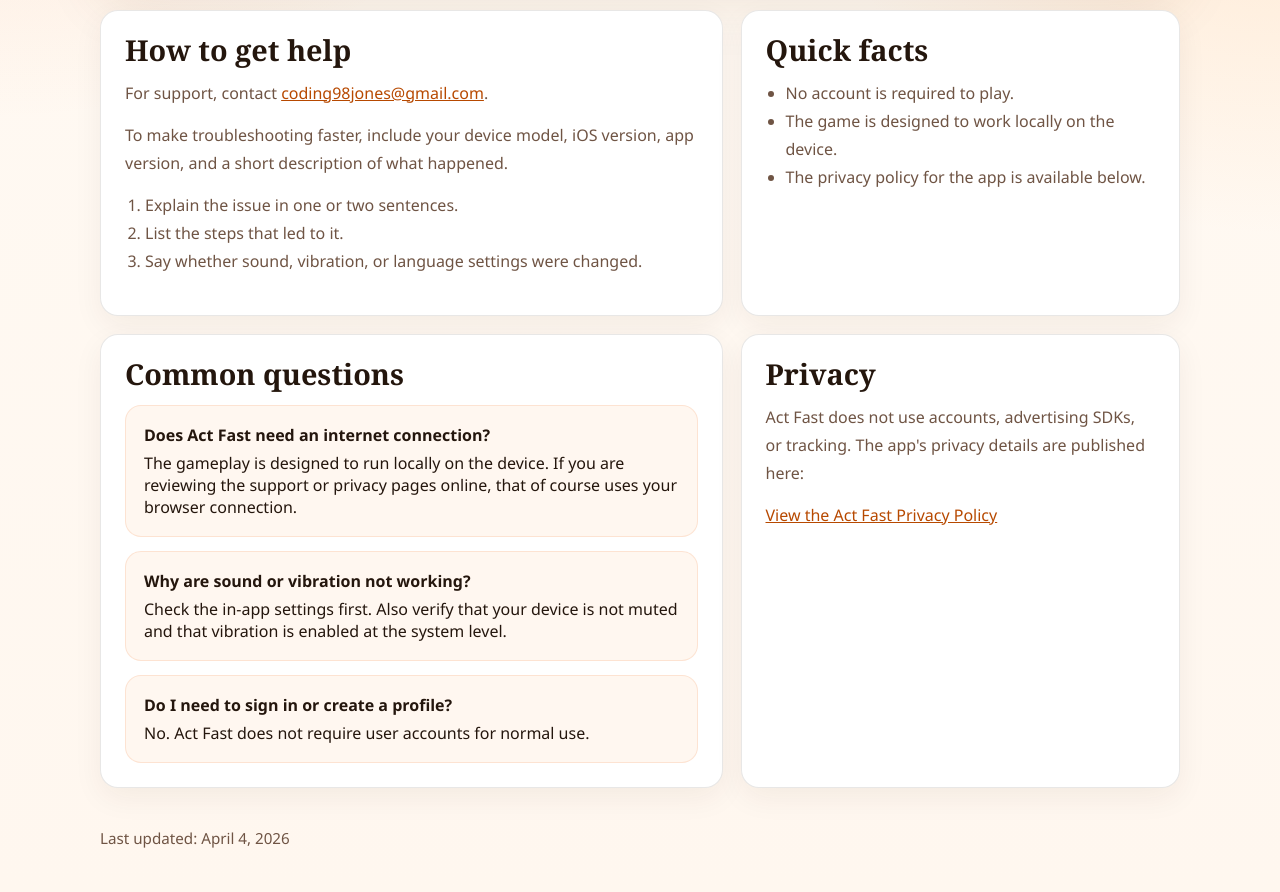
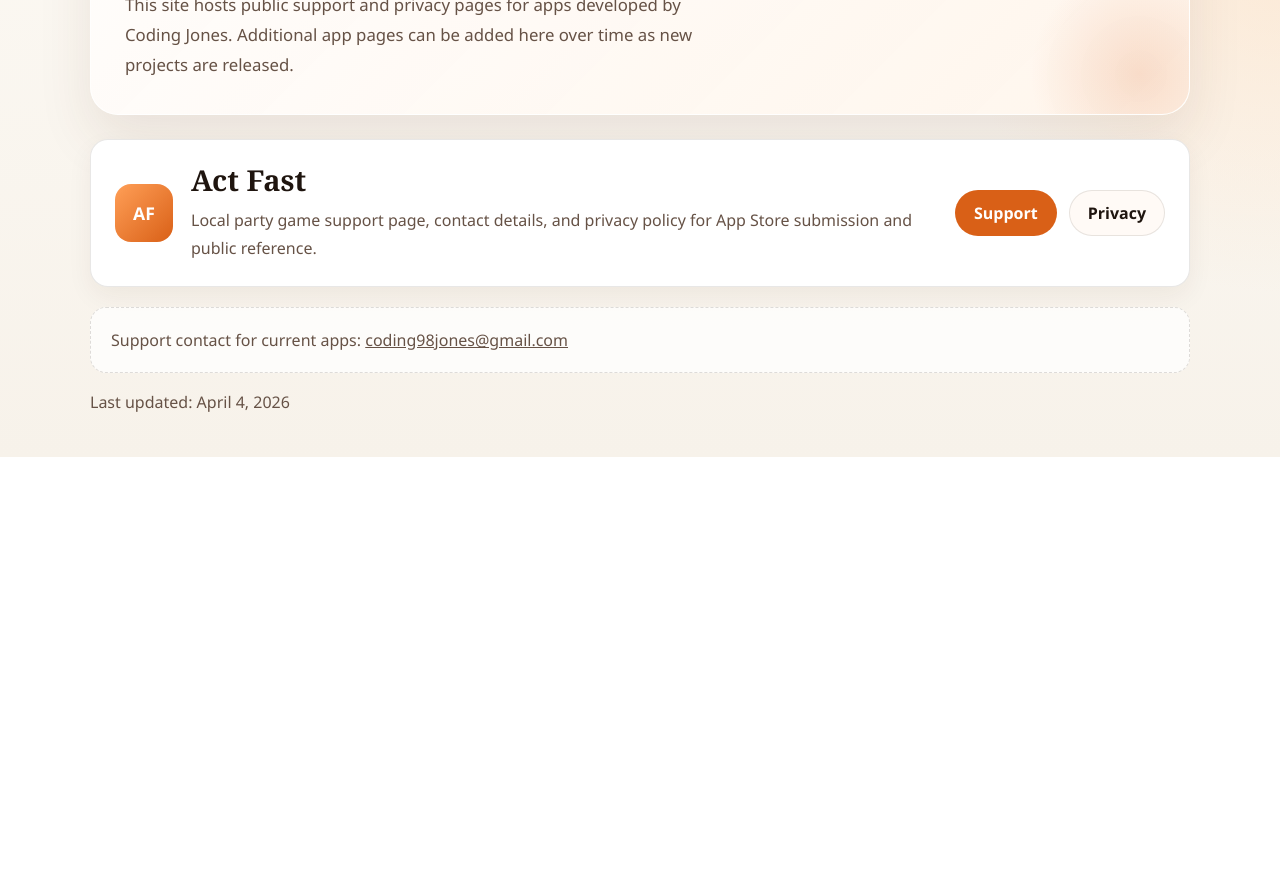
Before and after one commit to Git98Jones/git98jones.github.io, a plain HTML site: page index.html in a window 1280 px wide. Shown: the part 530-1422 px from the top of the page. After the commit the page ends 987 px from the top, so only its background shows below. Drawn offline with Linux system fonts and the light colour scheme.

Commit message:
Prepare pages for multiple apps

```diff
--- a/index.html
+++ b/index.html
@@ -3,33 +3,29 @@
   <head>
     <meta charset="UTF-8" />
     <meta name="viewport" content="width=device-width, initial-scale=1.0" />
-    <title>Act Fast Support</title>
+    <title>Coding Jones Apps</title>
     <meta
       name="description"
-      content="Support page for the Act Fast party game app."
+      content="Support and privacy pages for apps developed by Coding Jones."
     />
     <style>
       :root {
-        --bg: #fff7ef;
-        --surface: rgba(255, 255, 255, 0.86);
+        --bg: #f7f2ea;
+        --surface: rgba(255, 255, 255, 0.9);
         --surface-strong: #ffffff;
-        --text: #24160d;
-        --muted: #6f5444;
-        --accent: #ef6c1c;
-        --accent-deep: #b74900;
-        --line: rgba(36, 22, 13, 0.1);
-        --shadow: 0 24px 60px rgba(108, 58, 20, 0.12);
+        --text: #1f150f;
+        --muted: #665246;
+        --accent: #d96017;
+        --accent-soft: rgba(217, 96, 23, 0.12);
+        --line: rgba(31, 21, 15, 0.1);
+        --shadow: 0 24px 54px rgba(85, 50, 26, 0.1);
         --radius-lg: 28px;
         --radius-md: 18px;
-        --wrap: 1080px;
+        --wrap: 1100px;
       }
 
       * {
         box-sizing: border-box;
-      }
-
-      html {
-        scroll-behavior: smooth;
       }
 
       body {
@@ -37,44 +33,41 @@
         font-family: "Avenir Next", Avenir, "Segoe UI", sans-serif;
         color: var(--text);
         background:
-          radial-gradient(circle at top left, rgba(239, 108, 28, 0.22), transparent 34%),
-          radial-gradient(circle at right 20%, rgba(255, 202, 149, 0.42), transparent 28%),
-          linear-gradient(180deg, #fffaf4 0%, var(--bg) 100%);
+          radial-gradient(circle at top left, rgba(217, 96, 23, 0.18), transparent 28%),
+          radial-gradient(circle at right, rgba(255, 210, 168, 0.36), transparent 24%),
+          linear-gradient(180deg, #fffdf9 0%, var(--bg) 100%);
       }
 
       a {
-        color: var(--accent-deep);
+        color: inherit;
       }
 
       .page {
         width: min(calc(100% - 32px), var(--wrap));
         margin: 0 auto;
+        padding: 28px 0 44px;
       }
 
       .hero {
-        padding: 32px 0 20px;
-      }
-
-      .hero-card {
         position: relative;
         overflow: hidden;
-        border: 1px solid rgba(255, 255, 255, 0.7);
+        padding: 34px;
         border-radius: var(--radius-lg);
-        padding: 28px;
+        border: 1px solid rgba(255, 255, 255, 0.85);
         background:
-          linear-gradient(135deg, rgba(255, 255, 255, 0.95), rgba(255, 243, 232, 0.88)),
-          var(--surface);
+          linear-gradient(135deg, rgba(255, 255, 255, 0.97), rgba(255, 245, 236, 0.92));
         box-shadow: var(--shadow);
       }
 
-      .hero-card::after {
+      .hero::after {
         content: "";
         position: absolute;
-        inset: auto -60px -90px auto;
+        right: -60px;
+        bottom: -70px;
         width: 220px;
         height: 220px;
         border-radius: 50%;
-        background: radial-gradient(circle, rgba(239, 108, 28, 0.2), transparent 70%);
+        background: radial-gradient(circle, rgba(217, 96, 23, 0.17), transparent 70%);
       }
 
       .eyebrow {
@@ -82,8 +75,8 @@
         margin-bottom: 14px;
         padding: 8px 12px;
         border-radius: 999px;
-        background: rgba(239, 108, 28, 0.12);
-        color: var(--accent-deep);
+        background: var(--accent-soft);
+        color: var(--accent);
         font-size: 0.78rem;
         font-weight: 700;
         letter-spacing: 0.12em;
@@ -95,34 +88,73 @@
         margin: 0;
         font-family: Georgia, "Times New Roman", serif;
         font-weight: 700;
-        line-height: 1.04;
       }
 
       h1 {
-        max-width: 10ch;
-        font-size: clamp(2.6rem, 6vw, 5rem);
+        max-width: 12ch;
+        font-size: clamp(2.7rem, 6vw, 5.2rem);
+        line-height: 1.02;
       }
 
       .lead {
-        max-width: 62ch;
+        max-width: 64ch;
         margin: 18px 0 0;
-        font-size: 1.06rem;
-        line-height: 1.75;
         color: var(--muted);
+        line-height: 1.8;
+        font-size: 1.05rem;
       }
 
-      .hero-links {
+      .apps {
+        display: grid;
+        gap: 18px;
+        margin-top: 24px;
+      }
+
+      .app-card {
+        display: grid;
+        gap: 18px;
+        padding: 24px;
+        border: 1px solid var(--line);
+        border-radius: var(--radius-md);
+        background: var(--surface-strong);
+        box-shadow: 0 10px 26px rgba(63, 37, 19, 0.06);
+      }
+
+      .app-mark {
+        display: inline-flex;
+        align-items: center;
+        justify-content: center;
+        width: 58px;
+        height: 58px;
+        border-radius: 16px;
+        background: linear-gradient(135deg, #ff9f57, #d96017);
+        color: #fff;
+        font-weight: 800;
+        font-size: 1.1rem;
+      }
+
+      .app-copy h2 {
+        font-size: 1.8rem;
+        line-height: 1.1;
+      }
+
+      .app-copy p {
+        margin: 10px 0 0;
+        color: var(--muted);
+        line-height: 1.75;
+      }
+
+      .actions {
         display: flex;
         flex-wrap: wrap;
         gap: 12px;
-        margin-top: 28px;
       }
 
       .button {
         display: inline-flex;
         align-items: center;
         justify-content: center;
-        min-height: 48px;
+        min-height: 46px;
         padding: 0 18px;
         border-radius: 999px;
         border: 1px solid transparent;
@@ -136,107 +168,52 @@
       }
 
       .button-secondary {
-        border-color: rgba(36, 22, 13, 0.12);
-        background: rgba(255, 255, 255, 0.72);
+        border-color: var(--line);
+        background: #fffaf6;
         color: var(--text);
       }
 
-      .grid {
-        display: grid;
-        grid-template-columns: repeat(12, 1fr);
-        gap: 18px;
-        padding: 12px 0 40px;
-      }
-
-      .panel {
-        grid-column: span 12;
-        padding: 24px;
-        border: 1px solid var(--line);
-        border-radius: var(--radius-md);
-        background: var(--surface-strong);
-        box-shadow: 0 10px 30px rgba(73, 42, 20, 0.06);
-      }
-
-      .panel h2 {
-        margin-bottom: 14px;
-        font-size: 1.8rem;
-      }
-
-      .panel p,
-      .panel li {
-        margin: 0;
+      .note {
+        margin-top: 20px;
+        padding: 18px 20px;
+        border-radius: 16px;
+        background: rgba(255, 255, 255, 0.72);
+        border: 1px dashed rgba(31, 21, 15, 0.14);
         color: var(--muted);
         line-height: 1.75;
       }
 
-      .panel p + p,
-      .panel ul,
-      .panel ol {
-        margin-top: 14px;
-      }
-
-      .panel ul,
-      .panel ol {
-        padding-left: 20px;
-      }
-
-      .faq {
-        display: grid;
-        gap: 14px;
-        margin-top: 16px;
-      }
-
-      .faq-item {
-        padding: 18px;
-        border-radius: 16px;
-        background: #fff7f0;
-        border: 1px solid rgba(239, 108, 28, 0.14);
-      }
-
-      .faq-item strong {
-        display: block;
-        margin-bottom: 6px;
-        color: var(--text);
-      }
-
       footer {
-        padding: 0 0 44px;
+        margin-top: 18px;
         color: var(--muted);
-        font-size: 0.95rem;
       }
 
       @media (min-width: 820px) {
-        .panel-wide {
-          grid-column: span 7;
-        }
-
-        .panel-side {
-          grid-column: span 5;
-        }
-
-        .hero-card {
-          padding: 42px;
+        .app-card {
+          grid-template-columns: auto 1fr auto;
+          align-items: center;
         }
       }
 
       @media (prefers-reduced-motion: no-preference) {
-        .hero-card,
-        .panel {
-          animation: rise 600ms ease both;
+        .hero,
+        .app-card,
+        .note {
+          animation: float-up 560ms ease both;
         }
 
-        .panel:nth-child(2) {
+        .app-card {
           animation-delay: 120ms;
         }
 
-        .panel:nth-child(3) {
-          animation-delay: 200ms;
+        .note {
+          animation-delay: 220ms;
         }
 
-        @keyframes rise {
+        @keyframes float-up {
           from {
             opacity: 0;
-            transform: translateY(18px);
+            transform: translateY(16px);
           }
 
           to {
@@ -250,90 +227,37 @@
   <body>
     <main class="page">
       <section class="hero">
-        <div class="hero-card">
-          <span class="eyebrow">App Store Support</span>
-          <h1>Act Fast support</h1>
-          <p class="lead">
-            Act Fast is a local party game for charades-style rounds with teams,
-            words, sound, and quick handoffs. If something is unclear or not
-            working as expected, this page is the public support contact for the
-            app.
-          </p>
-          <div class="hero-links">
-            <a class="button button-primary" href="mailto:coding98jones@gmail.com"
-              >Email Support</a
-            >
+        <span class="eyebrow">App Pages</span>
+        <h1>Support and privacy pages for published apps</h1>
+        <p class="lead">
+          This site hosts public support and privacy pages for apps developed by
+          Coding Jones. Additional app pages can be added here over time as new
+          projects are released.
+        </p>
+      </section>
+
+      <section class="apps" aria-label="Apps">
+        <article class="app-card">
+          <div class="app-mark" aria-hidden="true">AF</div>
+          <div class="app-copy">
+            <h2>Act Fast</h2>
+            <p>
+              Local party game support page, contact details, and privacy policy
+              for App Store submission and public reference.
+            </p>
+          </div>
+          <div class="actions">
+            <a class="button button-primary" href="/actfast.html">Support</a>
             <a class="button button-secondary" href="/privacy_actfast.html"
-              >Privacy Policy</a
+              >Privacy</a
             >
           </div>
-        </div>
+        </article>
       </section>
 
-      <section class="grid" aria-label="Support details">
-        <article class="panel panel-wide">
-          <h2>How to get help</h2>
-          <p>
-            For support, contact
-            <a href="mailto:coding98jones@gmail.com">coding98jones@gmail.com</a>.
-          </p>
-          <p>
-            To make troubleshooting faster, include your device model, iOS
-            version, app version, and a short description of what happened.
-          </p>
-          <ol>
-            <li>Explain the issue in one or two sentences.</li>
-            <li>List the steps that led to it.</li>
-            <li>Say whether sound, vibration, or language settings were changed.</li>
-          </ol>
-        </article>
-
-        <aside class="panel panel-side">
-          <h2>Quick facts</h2>
-          <ul>
-            <li>No account is required to play.</li>
-            <li>The game is designed to work locally on the device.</li>
-            <li>The privacy policy for the app is available below.</li>
-          </ul>
-        </aside>
-
-        <article class="panel panel-wide">
-          <h2>Common questions</h2>
-          <div class="faq">
-            <div class="faq-item">
-              <strong>Does Act Fast need an internet connection?</strong>
-              <span>
-                The gameplay is designed to run locally on the device. If you
-                are reviewing the support or privacy pages online, that of
-                course uses your browser connection.
-              </span>
-            </div>
-            <div class="faq-item">
-              <strong>Why are sound or vibration not working?</strong>
-              <span>
-                Check the in-app settings first. Also verify that your device is
-                not muted and that vibration is enabled at the system level.
-              </span>
-            </div>
-            <div class="faq-item">
-              <strong>Do I need to sign in or create a profile?</strong>
-              <span>
-                No. Act Fast does not require user accounts for normal use.
-              </span>
-            </div>
-          </div>
-        </article>
-
-        <article class="panel panel-side">
-          <h2>Privacy</h2>
-          <p>
-            Act Fast does not use accounts, advertising SDKs, or tracking. The
-            app's privacy details are published here:
-          </p>
-          <p>
-            <a href="/privacy_actfast.html">View the Act Fast Privacy Policy</a>
-          </p>
-        </article>
+      <section class="note">
+        Support contact for current apps:
+        <a href="mailto:coding98jones@gmail.com">coding98jones@gmail.com</a>
       </section>
 
       <footer>
```
Also changed, not shown: actfast.html (added, +345 -0 lines), privacy_actfast.html (+1 -1 lines).
